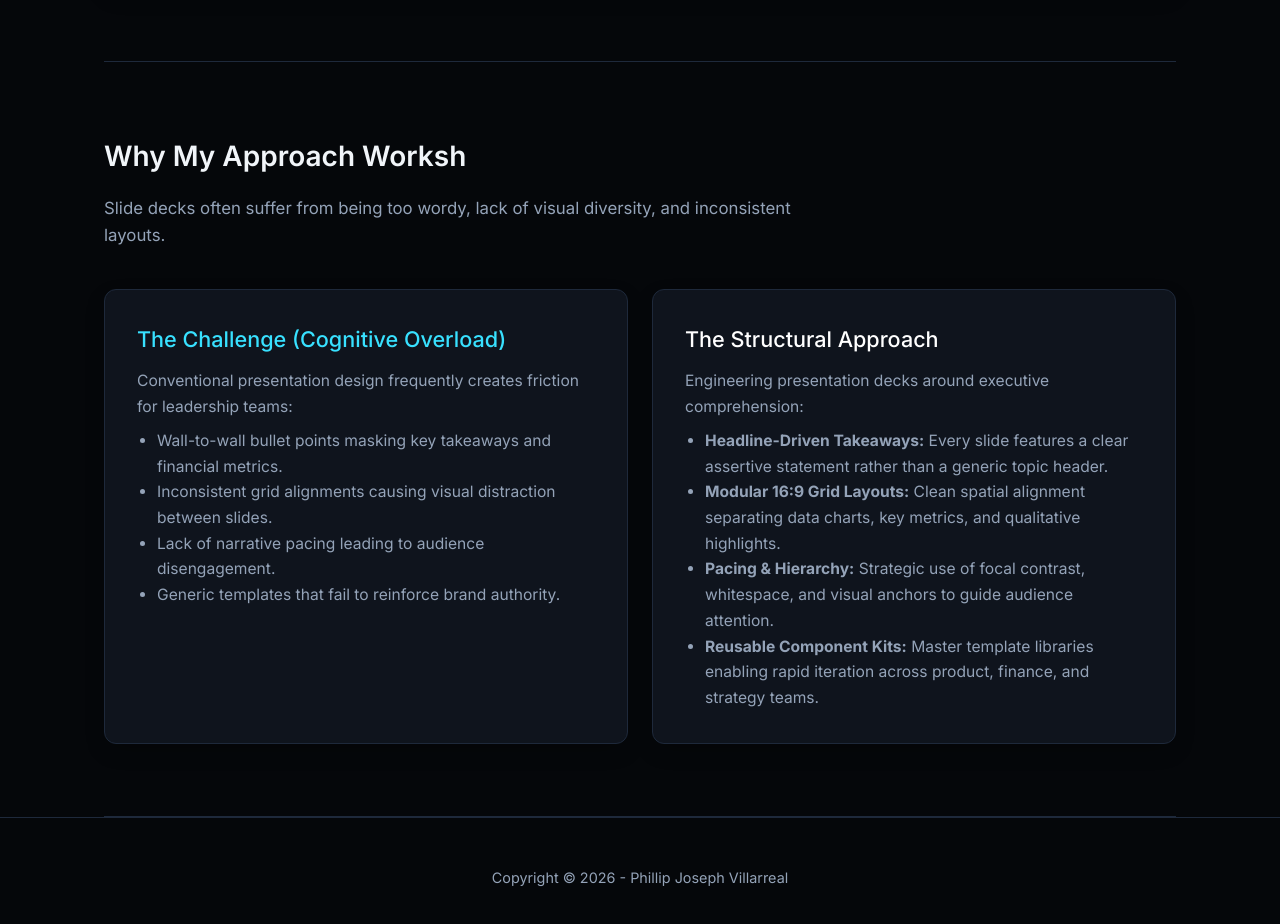
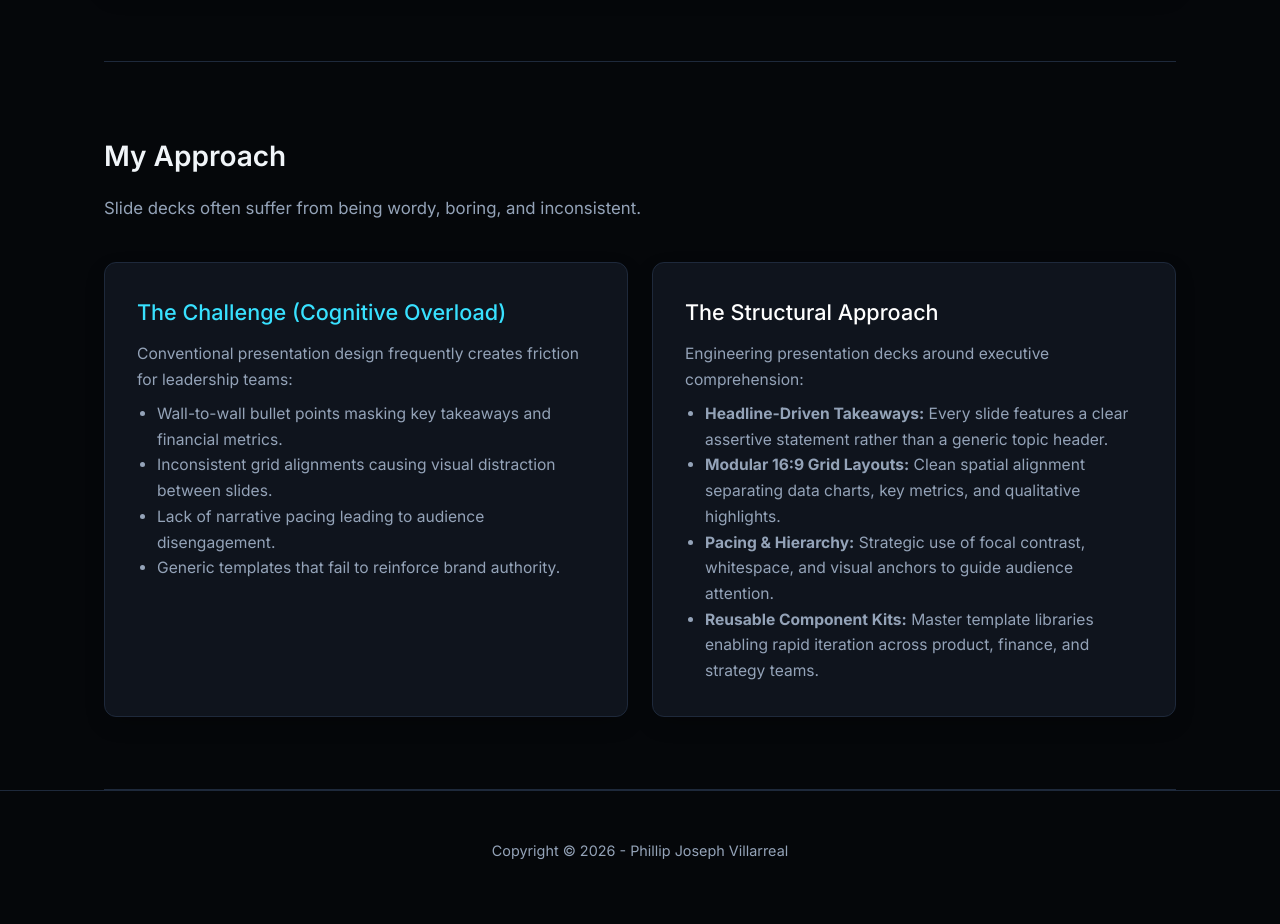
Before and after one commit to phillipjosephvisuals-byte/Phillip-Joseph-Visuals-Portfolio, a plain HTML site: page presentations-case-study.html in a window 1280 px wide. Shown: the part 1660-2584 px from the top of the page. Drawn offline with Linux system fonts and the light colour scheme.

Commit message:
Update presentations-case-study.html
further updating section subtitle

```diff
--- a/presentations-case-study.html
+++ b/presentations-case-study.html
@@ -681,8 +681,8 @@
 
     <!-- 2. CHALLENGE & SOLUTION -->
     <section class="section">
-      <h2 class="section-title">Why My Approach Worksh</h2>
-      <p class="section-subtitle">Slide decks often suffer from being too wordy, lack of visual diversity, and inconsistent layouts.</p>
+      <h2 class="section-title">My Approach</h2>
+      <p class="section-subtitle">Slide decks often suffer from being wordy, boring, and inconsistent.</p>
 
       <div class="grid-2">
         <article class="card">
```
